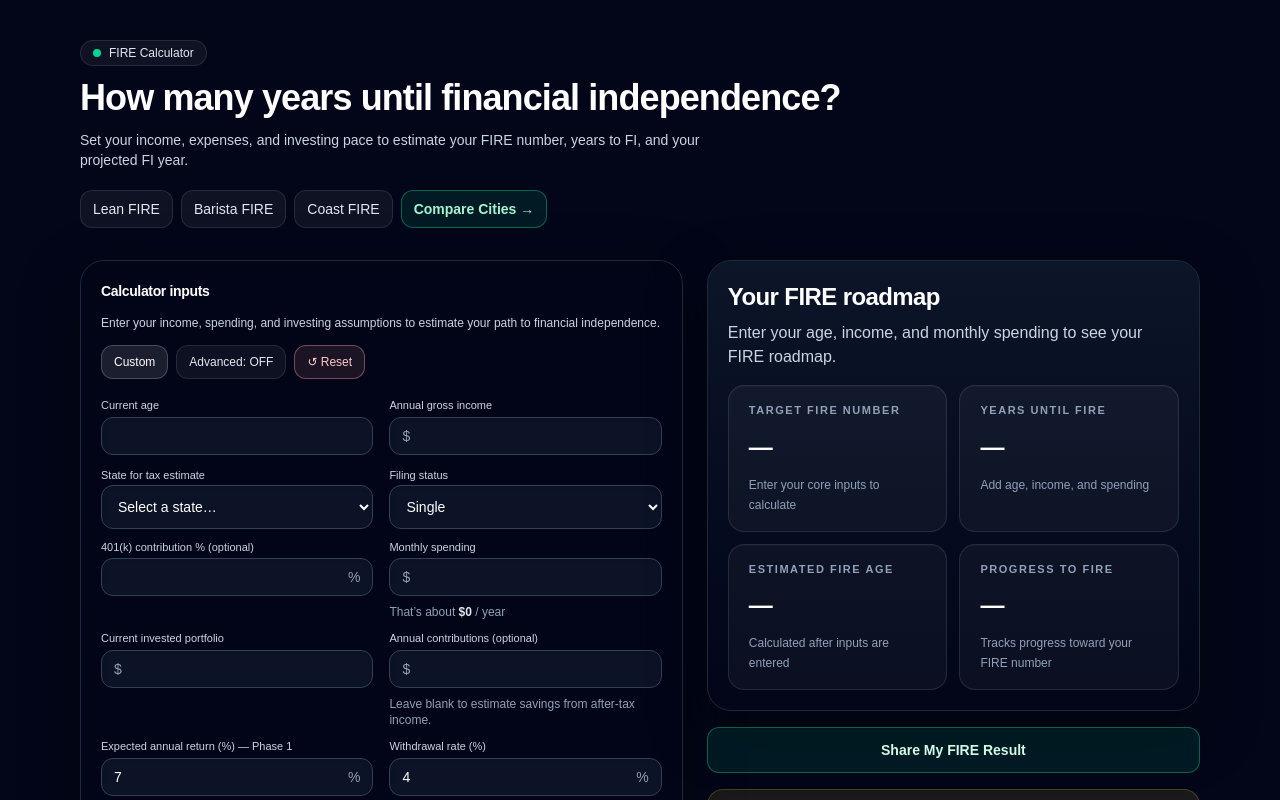
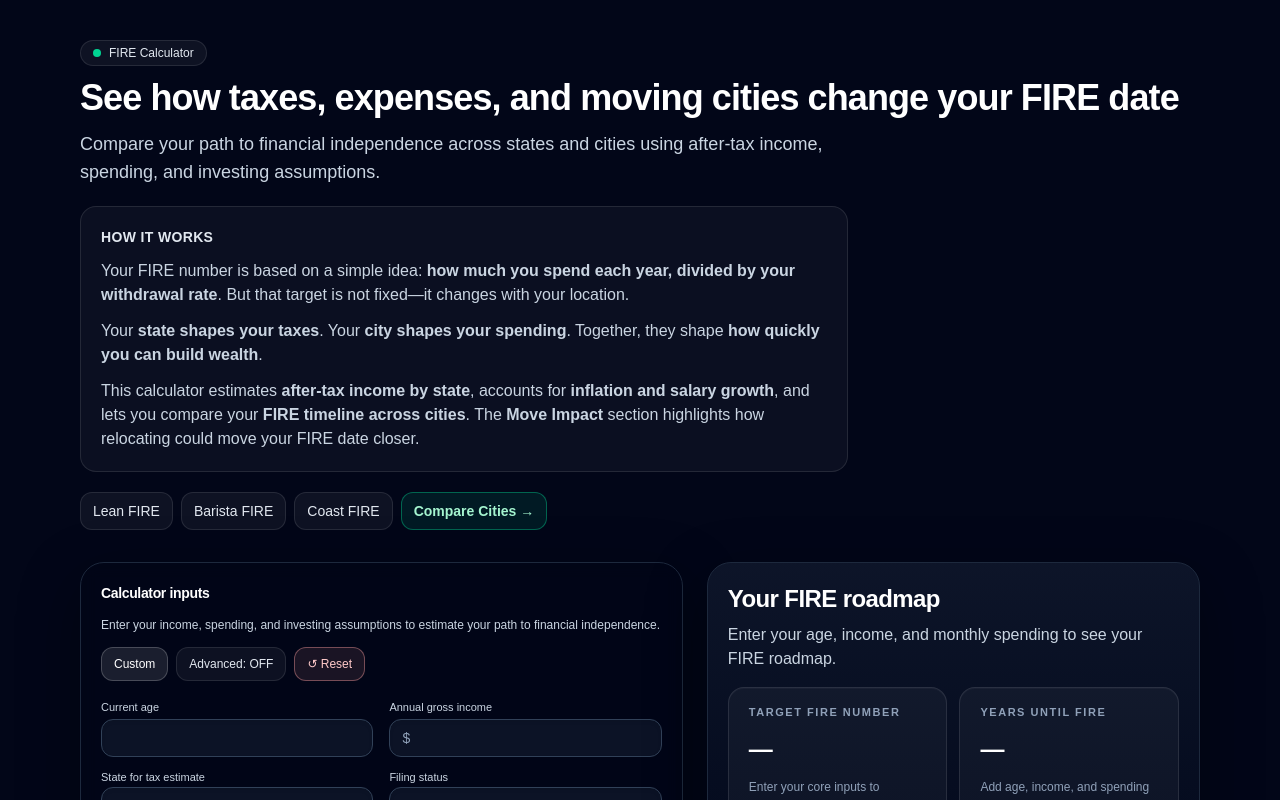
Before and after one commit to unmovedrooted/relocation-by-numbers, a Next.js app: page /fire-calculator in a window 1280 px wide. Shown: the top 800 px of the page. Built offline with nearby package versions, Linux system fonts and the light colour scheme.

Commit message:
Fix legal page files

```diff
--- a/src/app/fire-calculator/page.tsx
+++ b/src/app/fire-calculator/page.tsx
@@ -18,14 +18,31 @@ export default function FireCalculatorPage() {
             FIRE Calculator
           </div>
 
-          <h1 className="text-3xl font-semibold tracking-tight sm:text-4xl">
-            How many years until financial independence?
-          </h1>
+  <h1 className="text-3xl font-bold tracking-tight text-white sm:text-4xl">
+  See how taxes, expenses, and moving cities change your FIRE date
+</h1>
 
-          <p className="max-w-2xl text-sm text-slate-300">
-            Set your income, expenses, and investing pace to estimate your FIRE number,
-            years to FI, and your projected FI year.
-          </p>
+<p className="mt-3 max-w-3xl text-base leading-7 text-slate-300 sm:text-lg">
+  Compare your path to financial independence across states and cities using after-tax income, spending, and investing assumptions.
+</p>
+
+<div className="mt-5 max-w-3xl rounded-2xl border border-white/10 bg-white/[0.04] p-5">
+  <h2 className="text-sm font-semibold uppercase tracking-wide text-slate-200">
+    How it works
+  </h2>
+
+  <p className="mt-3 text-sm leading-6 text-slate-300 sm:text-base">
+    Your FIRE number is based on a simple idea: <strong>how much you spend each year, divided by your withdrawal rate</strong>. But that target is not fixed—it changes with your location.
+  </p>
+
+  <p className="mt-3 text-sm leading-6 text-slate-300 sm:text-base">
+    Your <strong>state shapes your taxes</strong>. Your <strong>city shapes your spending</strong>. Together, they shape <strong>how quickly you can build wealth</strong>.
+  </p>
+
+  <p className="mt-3 text-sm leading-6 text-slate-300 sm:text-base">
+    This calculator estimates <strong>after-tax income by state</strong>, accounts for <strong>inflation and salary growth</strong>, and lets you compare your <strong>FIRE timeline across cities</strong>. The <strong>Move Impact</strong> section highlights how relocating could move your FIRE date closer.
+  </p>
+</div>
 
          <div className="flex flex-wrap gap-2 pt-2">
 
```
